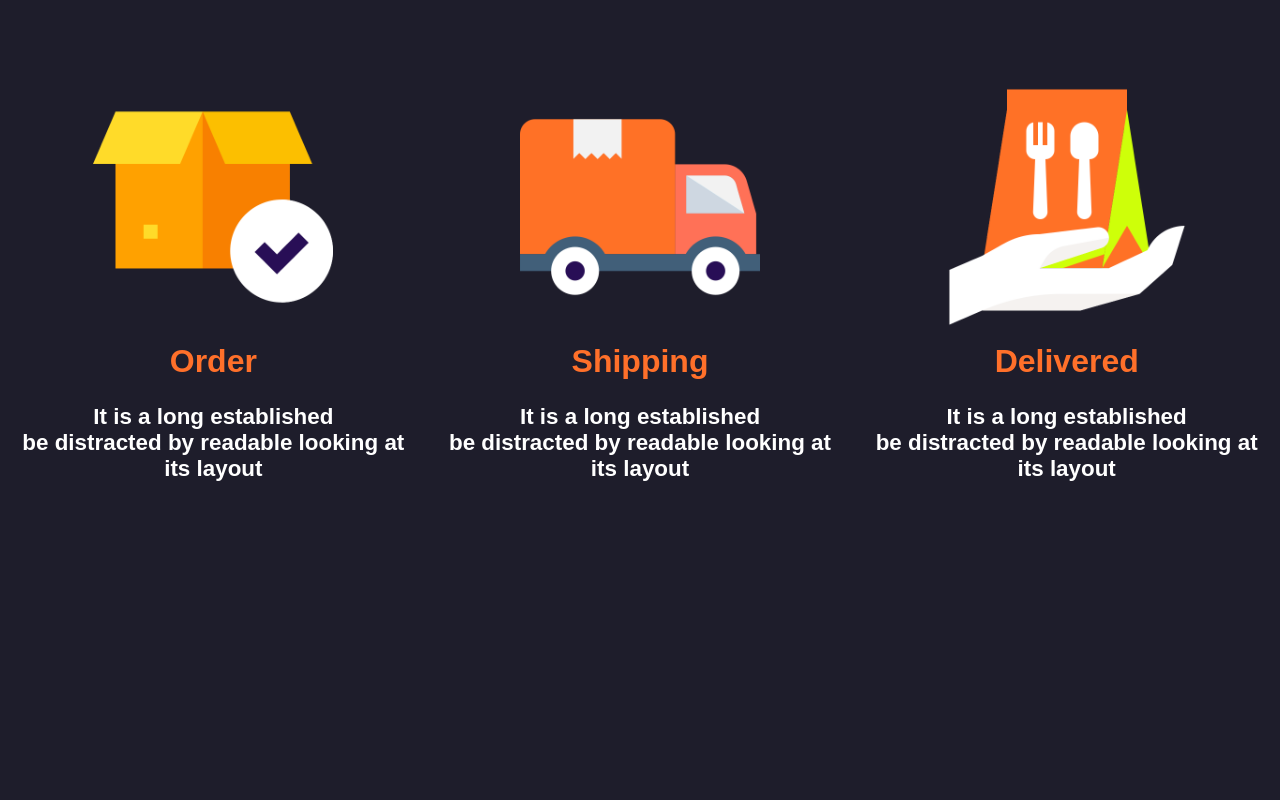
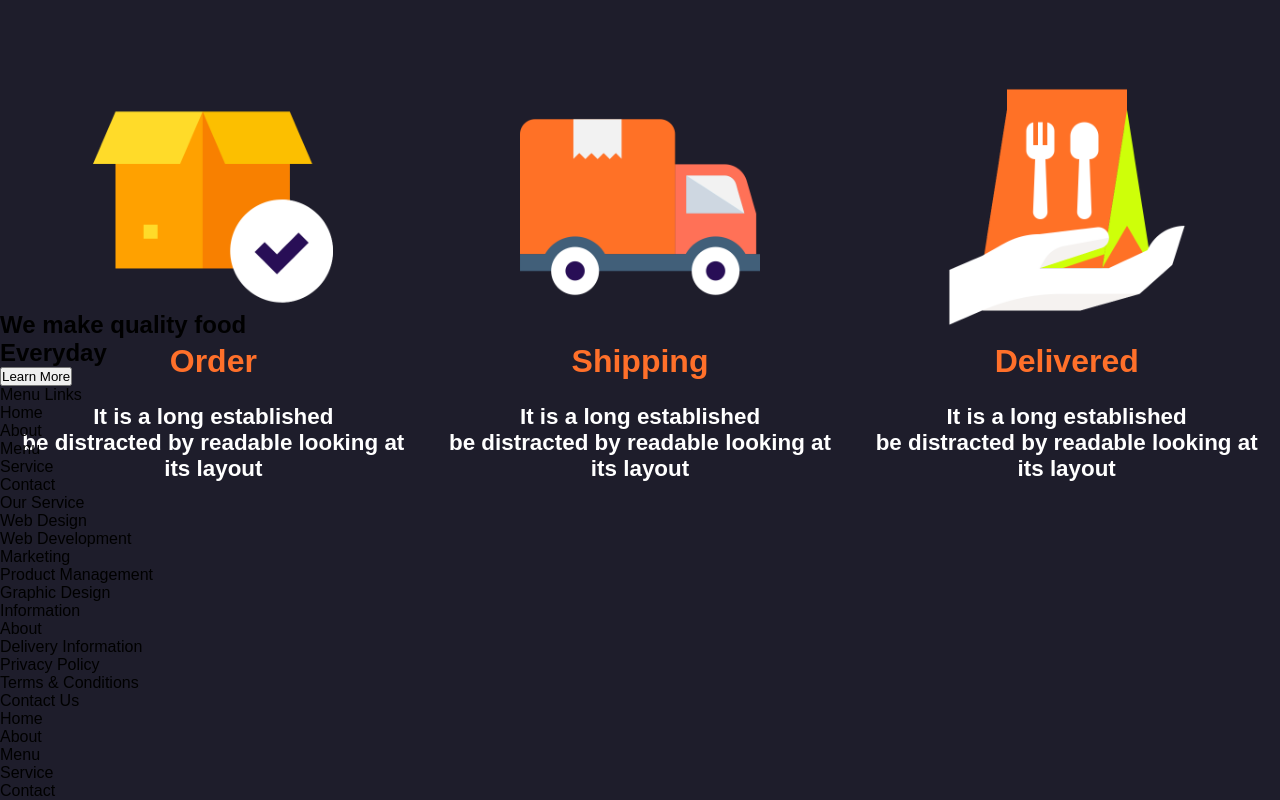
Before and after one commit to GabrielGarciaRodri/proyectoWeb, a plain HTML site: page index.html in a window 1280 px wide. Shown: the part 2809-3609 px from the top of the page. Before the commit the page ends 3360 px from the top, so only its background shows below. Drawn offline with nearby package versions, Linux system fonts and the light colour scheme; a small style sheet from the web is missing.

Commit message:
feat: :sparkles: Contact page created and completed
Contact part completed

```diff
--- a/index.html
+++ b/index.html
@@ -64,7 +64,7 @@
         <section class="foodMenuPage" id="foodMenuPage">
             <div class="banner_foodMenu">
                 <h3>Food Menu</h3>
-                <h1>Fresh taste and grat price</h1>
+                <h1>Fresh taste and great price</h1>
             </div>
 
             <div class="boxes_foodMenu">
@@ -132,8 +132,73 @@
         </section>
 
         <section class="contactPage" id="contactPage">
-
+            <div class="box_contact">
+                <div class="banner_contact">
+                    <h1>We make quality food <br>Everyday</h1>
+                    <button>Learn More</button>
+                </div>
+            </div>
         </section>
     </main>
+
+    <footer class="footer">
+        <section class="footer_container">
+            <div class="box_footer">
+                <div class="title_footer">
+                    Menu Links
+                </div>
+                <div class="menufooter">
+                    <ul>
+                        <li>Home</li>
+                        <li>About</li>
+                        <li>Menu</li>
+                        <li>Service</li>
+                        <li>Contact</li>
+                    </ul>
+                </div>
+            </div>
+            <div class="box_footer">
+                <div class="title_footer">
+                    Our Service
+                </div>
+                <div class="menufooter">
+                    <ul>
+                        <li>Web Design</li>
+                        <li>Web Development</li>
+                        <li>Marketing</li>
+                        <li>Product Management</li>
+                        <li>Graphic Design</li>
+                    </ul>
+                </div>
+            </div>
+            <div class="box_footer">
+                <div class="title_footer">
+                    Information
+                </div>
+                <div class="menufooter">
+                    <ul>
+                        <li>About</li>
+                        <li>Delivery Information</li>
+                        <li>Privacy Policy</li>
+                        <li>Terms & Conditions</li>
+                    </ul>
+                </div>
+            </div>
+            <div class="box_footer">
+                <div class="title_footer">
+                    Contact Us
+                </div>
+                <div class="menufooter">
+                    <ul>
+                        <li>Home</li>
+                        <li>About</li>
+                        <li>Menu</li>
+                        <li>Service</li>
+                        <li>Contact</li>
+                    </ul>
+                </div>
+            </div>
+        </section>
+    </footer>
 </body>
 </html>
```
